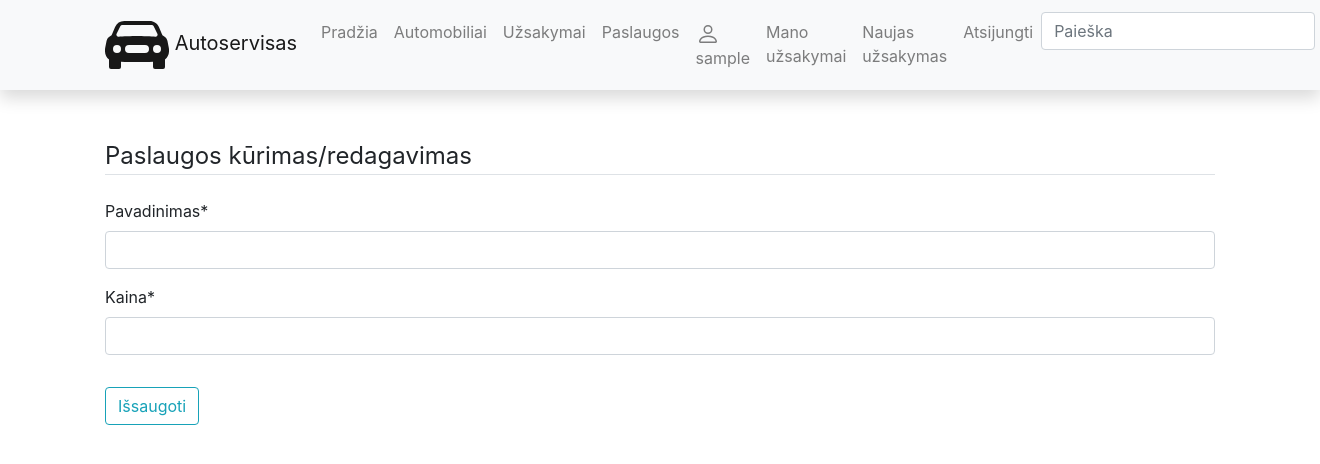
After one commit to DonatasNoreika/autoservice_2023_pavasaris, a Django app: page /autoservice/services/new in a window 1320 px wide. The commit adds this page. Shown: the top 464 px of the page. Run offline with Django 4.2, Linux system fonts and the light colour scheme; the visitor is signed in with stand-in values (Sample User, id 1); some libraries are stand-ins or nearby versions.

Commit message:
Sukurtas paslaugos pridėjimo mygtukas

```diff
--- /dev/null
+++ b/mysite/autoservice/templates/service_form.html
@@ -0,0 +1,19 @@
+{% extends "base.html" %}
+
+{% block "title" %}Paslaugos kūrimas/redagavimas{% endblock %}
+
+{% block "content" %}
+<div class="content-section">
+    <form method="POST">
+        {% load crispy_forms_tags %}
+        {% csrf_token %}
+        <fieldset class="form-group">
+            <legend class="border-bottom mb-4">Paslaugos kūrimas/redagavimas</legend>
+            {{ form|crispy }}
+        </fieldset>
+        <div class="form-group">
+            <button class="btn btn-outline-info" type="submit">Išsaugoti</button>
+        </div>
+    </form>
+</div>
+{% endblock %}
--- a/mysite/autoservice/templates/services.html
+++ b/mysite/autoservice/templates/services.html
@@ -4,9 +4,13 @@
 
 {% block "content" %}
 <h1>Paslaugos:</h1>
+<a class="btn btn-secondary btn-sm mt-1 mb-1" href="{% url 'service_new' %}">Pridėti paslaugą</a>
+<br>
 <br>
 {% for service in services %}
 <p><a href="#">{{ service }}</a></p>
 <hr>
 {% endfor %}
+
+
 {% endblock %}
--- a/mysite/autoservice/urls.py
+++ b/mysite/autoservice/urls.py
@@ -18,5 +18,6 @@ urlpatterns = [
     path('orders/<int:pk>/newline', views.OrderLineCreateView.as_view(), name='newline'),
     path('orders/<int:order_id>/updateline/<int:pk>', views.OrderLineUpdateView.as_view(), name='updateline'),
     path('orders/<int:order_id>/deleteline/<int:pk>', views.OrderLineDeleteView.as_view(), name='deleteline'),
-    path('services', views.ServiceListView.as_view(), name="services"),
+    path('services/', views.ServiceListView.as_view(), name="services"),
+    path('services/new', views.ServiceCreateView.as_view(), name='service_new'),
 ]
--- a/mysite/autoservice/views.py
+++ b/mysite/autoservice/views.py
@@ -234,3 +234,10 @@ class ServiceListView(generic.ListView):
     model = Service
     context_object_name = 'services'
     template_name = 'services.html'
+
+
+class ServiceCreateView(LoginRequiredMixin, generic.CreateView):
+    model = Service
+    fields = ['name', 'price']
+    template_name = 'service_form.html'
+    success_url = "/autoservice/services/"
```
